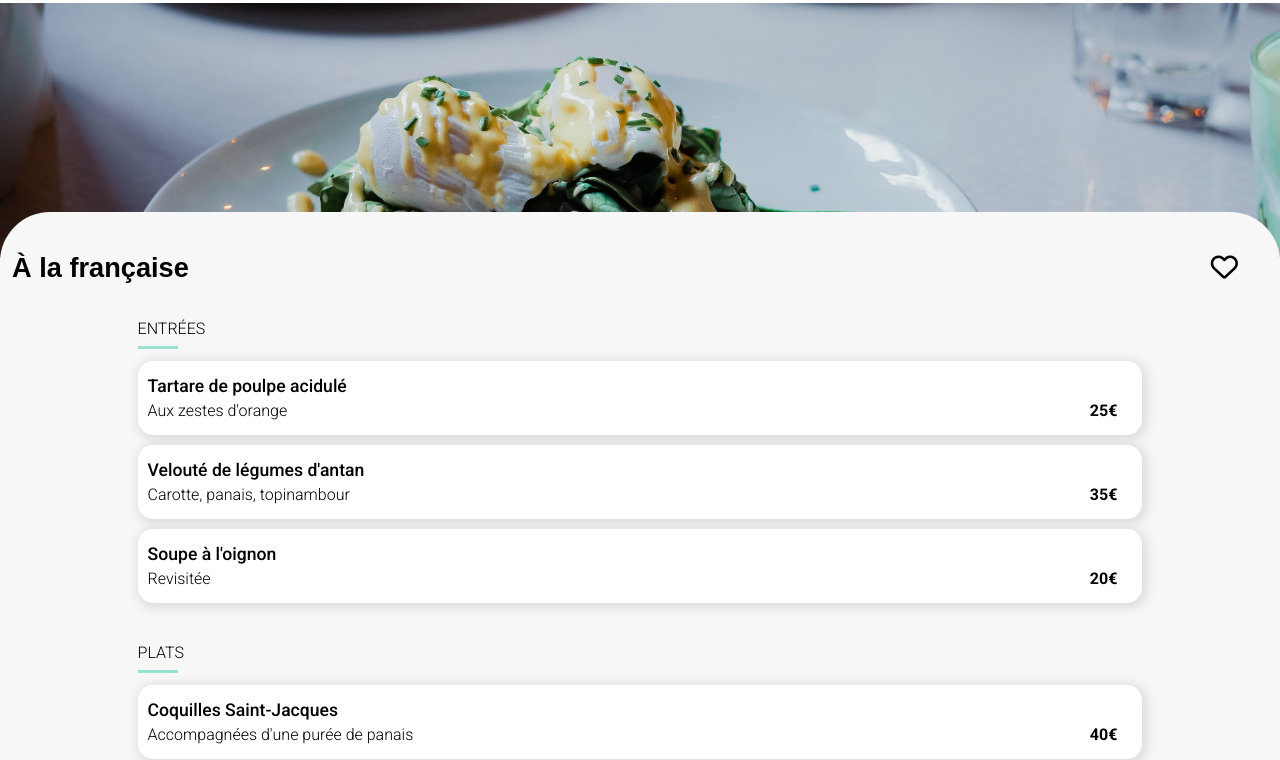
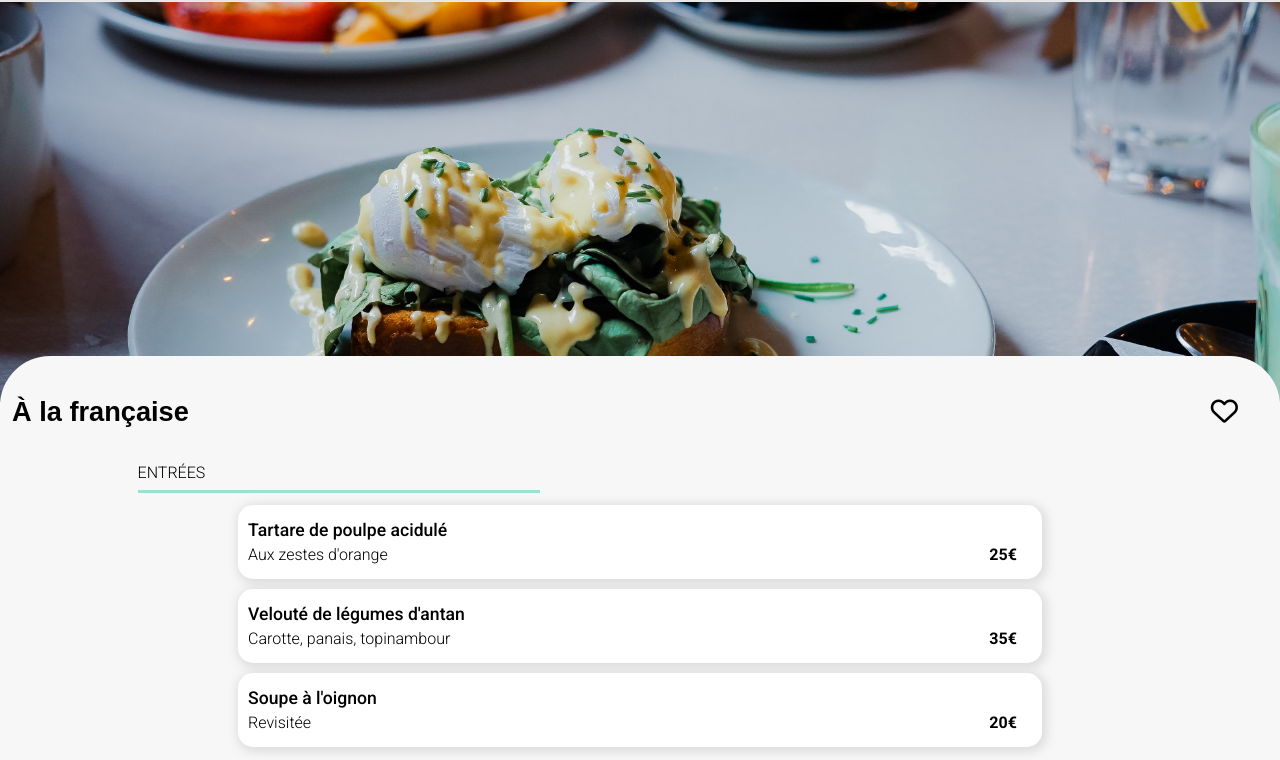
Before and after one commit to codec-onion/OC-dynamiser_une_page_web, a website: page menu/a_la_francaise.html in a window 1280 px wide. Shown: the part 66-826 px from the top of the page. Drawn offline with Linux system fonts and the light colour scheme; a web font is replaced by a local one.

Commit message:
Responsive index et menu

```diff
--- a/sass/base/_base.scss
+++ b/sass/base/_base.scss
@@ -1,5 +1,7 @@
 html, body {
     font-family: Roboto, sans-serif;
+    max-width: 1920px;
+    margin: auto;
 }
 *, ::before, ::after {
     box-sizing: border-box;
--- a/sass/layouts/_header.scss
+++ b/sass/layouts/_header.scss
@@ -1,10 +1,19 @@
 header {
+    position: relative;
     display: flex;
     justify-content: center;
     align-items: center;
     height: 65px;
-    box-shadow: 2px 0 5px 2px map-get($map: $box-shadows, $key: header);
-    margin-bottom: 4px;
+    margin-bottom: 3px;
+    &::after{
+        content: " ";
+        position: absolute;
+        width:100%;
+        height: 3px;
+        bottom: -3px;
+        left: 0px;
+        box-shadow: 0px 10px 10px -10px map-get($map: $box-shadows, $key: header) inset;
+    }
     .logo {
         display: block;
         width: 180px;
--- a/sass/layouts/_menu.scss
+++ b/sass/layouts/_menu.scss
@@ -1,6 +1,4 @@
 .menu-header {
-    position: relative;
-    box-shadow: none;
     a {
         position: absolute;
         top: 23px;
@@ -15,6 +13,9 @@
         height: 255px;
         object-fit: cover;
         z-index: 0;
+        @include desktop-display {
+            height: 400px;
+        }
     }
     .menu {
         padding: 40px 12px;
@@ -49,12 +50,19 @@
                 width: 40px;
                 background-color: $tertiary-color;
                 margin: 8px 0 12px 0;
+                @include desktop-display {
+                    width: 40%;
+                }
             }
             &__element {
                 margin-bottom: 10px;
                 background-color: map-get($map: $background-color, $key: primary);
                 border-radius: 15px;
                 box-shadow: 2px 2px 10px 3px map-get($map: $box-shadows, $key: link-element);
+                @include desktop-display {
+                    width: 80%;
+                    margin: 0 auto 10px;
+                }
                 a {
                     display: block;
                     padding: 15px 25px 15px 10px;
--- a/sass/pages/_home.scss
+++ b/sass/pages/_home.scss
@@ -29,7 +29,7 @@
             width: 100%;
         }
         &__step {
-            width: 30%;
+            width: 32%;
             text-align: left;
         }
     }
@@ -37,9 +37,19 @@
         margin-bottom: 25px;
     }
     &__step {
+        @include tablette-display {
+            text-align: center;
+            font-size: 1.2rem;
+        }
+        @include desktop-display {
+            text-align: left;
+        }
         margin-bottom: 20px;
         position: relative;
         a {
+            @include desktop-display {
+                padding: 25px;
+            }
             background: map-get($map: $background-color, $key: secondary);
             border-radius: 20px;
             display: block;
@@ -69,14 +79,21 @@
             font-size: .9rem;
             font-weight: bold;
         }
-        @include tablette-display {
-            text-align: center;
-            font-size: 1.2rem;
-        }
     }
 }
 
 .restaurants {
+    @include tablette-display {
+        flex-direction: row;
+        flex-wrap: wrap;
+        justify-content: space-between;
+        h2 {
+            width: 100%;
+        }
+        &__card {
+            width: 49%;
+        }
+    }
     display: flex;
     flex-direction: column;
     background-color: map-get($map: $background-color, $key: secondary);
@@ -97,6 +114,9 @@
             width: 100%;
             height: 174px;
             object-fit: cover;
+            @include desktop-display {
+                height: 250px;
+            }
         }
         &-info {
             display: flex;
@@ -108,15 +128,4 @@
             }
         }
     }
-    @include tablette-display {
-        flex-direction: row;
-        flex-wrap: wrap;
-        justify-content: space-between;
-        h2 {
-            width: 100%;
-        }
-        &__card {
-            width: 49%;
-        }
-    }
 }
--- a/sass/utils/_variables.scss
+++ b/sass/utils/_variables.scss
@@ -13,7 +13,7 @@ $background-color: (
     footer: #353535
 );
 $box-shadows: (
-    header: #808080a1,
+    header: #bababa,
     link-element: #d3d3d3bb
 );
 
```
Also changed, not shown: css/style.css, 1 other file.
